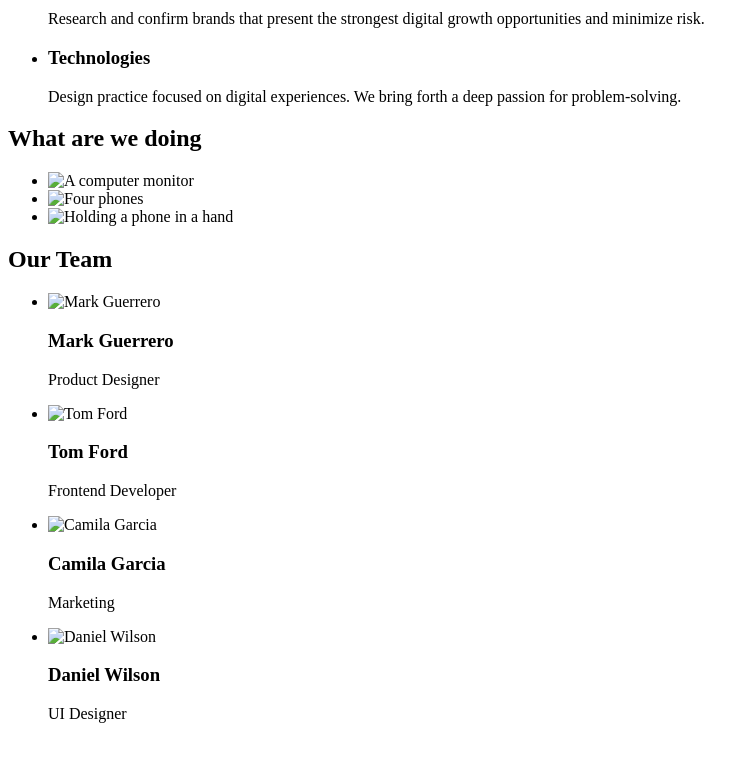
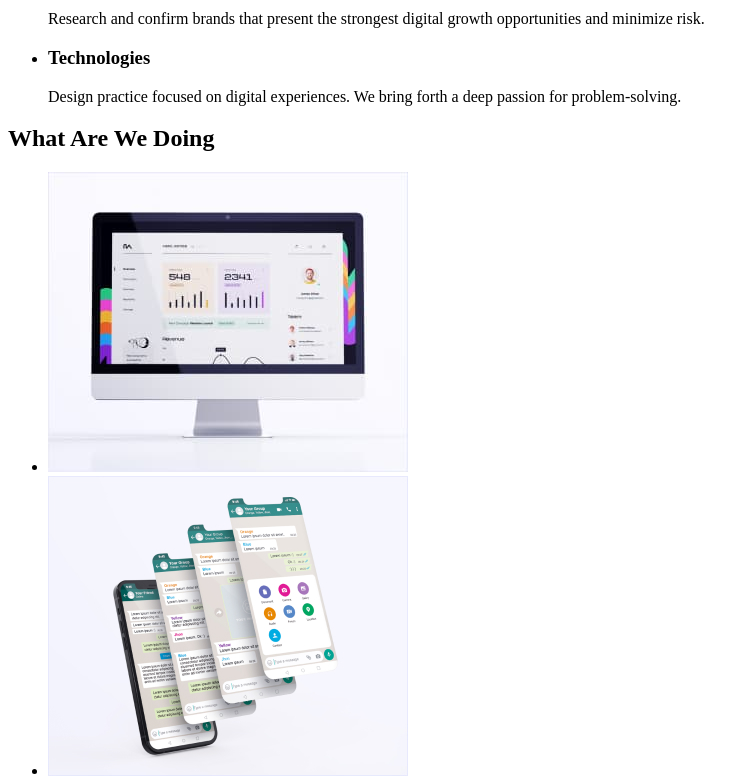
Before and after one commit to VarvaraNechaieva/First, a plain HTML site: page index.html in a window 1280 px wide. Shown: the part 440-1220 px from the top of the page, without its empty margins (0-753 px from the left). Before the commit the page ends 1179 px from the top, so only its background shows below. Drawn offline with Linux system fonts and the light colour scheme.

Commit message:
Ready for Github

```diff
--- a/index.html
+++ b/index.html
@@ -1,13 +1,11 @@
 <!DOCTYPE html>
 <html lang="en">
   <head>
-<title>
-    <!-- HTML document -->
-</title>
+    <title><!-- HTML document --></title>
   </head>
   <body>
     <header>
-    <a href="">Webstudio</a>
+      <a href="./index.html">Webstudio</a>
       <nav>
         <ul>
           <li><a href="">Studio</a></li>
@@ -17,7 +15,7 @@
       </nav>
       <ul>
         <li><a href="mailto:info@devstudio.com">info@devstudio.com</a></li>
-        <li><a href="tel:+11(000)111-11-11">+11(000)111-11-11</a></li>
+        <li><a href="tel:+110001111111">+11(000)111-11-11</a></li>
       </ul>
     </header>
     <main>
@@ -29,41 +27,61 @@
         <ul>
           <li>
             <h3>Strategy</h3>
-            <p>Our goal is to identify the business
-                problem to walk away with the perfect and creative solution. </p>
+            <p>
+              Our goal is to identify the business problem to walk away with the
+              perfect and creative solution.
+            </p>
           </li>
           <li>
             <h3>Punctuality</h3>
-            <p>Bring the key message to the brand's audience for the best price within the shortest possible time.</p>
+            <p>
+              Bring the key message to the brand's audience for the best price
+              within the shortest possible time.
+            </p>
           </li>
           <li>
             <h3>Diligence</h3>
-            <p>Research and confirm brands that present the strongest digital growth opportunities and minimize risk.</p>
+            <p>
+              Research and confirm brands that present the strongest digital
+              growth opportunities and minimize risk.
+            </p>
           </li>
           <li>
             <h3>Technologies</h3>
-            <p>Design practice focused on digital experiences. We bring forth a deep passion for problem-solving.</p>
+            <p>
+              Design practice focused on digital experiences. We bring forth a
+              deep passion for problem-solving.
+            </p>
           </li>
         </ul>
       </section>
       <section>
         <!-- Samples-->
-    <h2>What are we doing</h2>
+        <h2>What Are We Doing</h2>
         <ul>
           <li>
-            <img src=""
+            <img
+              src="./images/1.jpg"
               alt="A computer monitor"
-            width="" />
+              width="360"
+              height="300"
+            />
           </li>
           <li>
-            <img src=""
+            <img
+              src="./images/2.jpg"
               alt="Four phones"
-            width=""/>
+              width="360"
+              height="300"
+            />
           </li>
           <li>
-            <img src=""
+            <img
+              src="./images/3.jpg"
               alt="Holding a phone in a hand"
-            width=""/>
+              width="360"
+              height="300"
+            />
           </li>
         </ul>
       </section>
@@ -71,38 +89,54 @@
         <h2>Our Team</h2>
         <ul>
           <li>
-            <img scr=""
+            <img
+              src="./images/markguererro.jpg"
               alt="Mark Guerrero"
-            width=""/>
+              width="264"
+              height="260"
+            />
             <h3>Mark Guerrero</h3>
             <p>Product Designer</p>
           </li>
           <li>
-            <img scr=""
+            <img
+              src="./images/tomford.jpg"
               alt="Tom Ford"
-            width=""/>
+              width="264"
+              height="260"
+            />
             <h3>Tom Ford</h3>
             <p>Frontend Developer</p>
           </li>
           <li>
-            <img scr=""
+            <img
+              src="./images/camilagarcia.jpg"
               alt="Camila Garcia"
-            width=""/>
+              width="264"
+              height="260"
+            />
             <h3>Camila Garcia</h3>
             <p>Marketing</p>
           </li>
           <li>
-            <img scr=""
+            <img
+              src="./images/danielwilson.jpg"
               alt="Daniel Wilson"
-            width=""/>
+              width="264"
+              height="260"
+            />
             <h3>Daniel Wilson</h3>
             <p>UI Designer</p>
           </li>
         </ul>
       </section>
     </main>
-
-
-
+    <footer>
+      <a href="">Webstudio</a>
+      <p>
+        Increase the flow of customers and sales for your business with digital
+        marketing & growth solutions.
+      </p>
+    </footer>
   </body>
 </html>
```
Also changed, not shown: images/1.jpg (added), images/2.jpg (added), images/3.jpg (added), images/camilagarcia.jpg (added), images/danielwilson.jpg (added), images/markguererro.jpg (added), images/tomford.jpg (added). Lines whose indentation alone changed are shown as unchanged.
